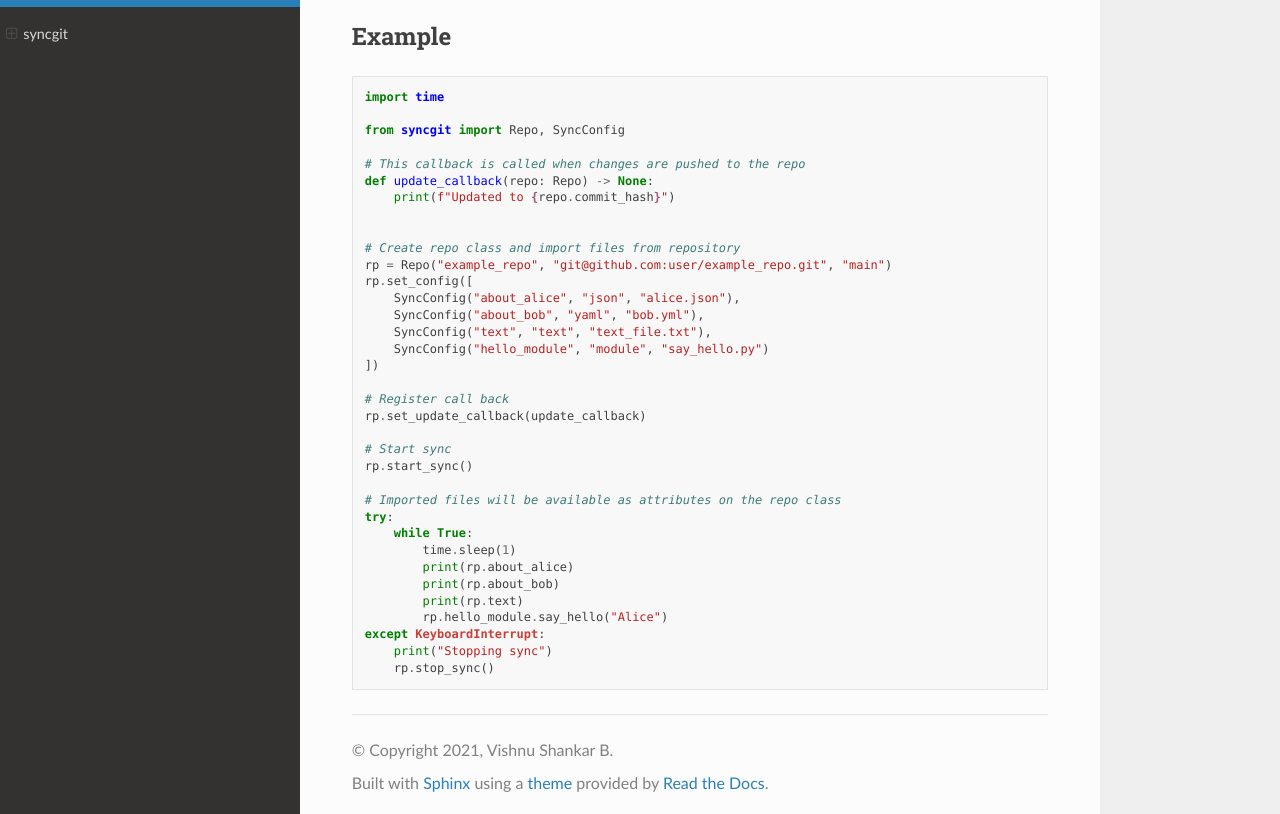
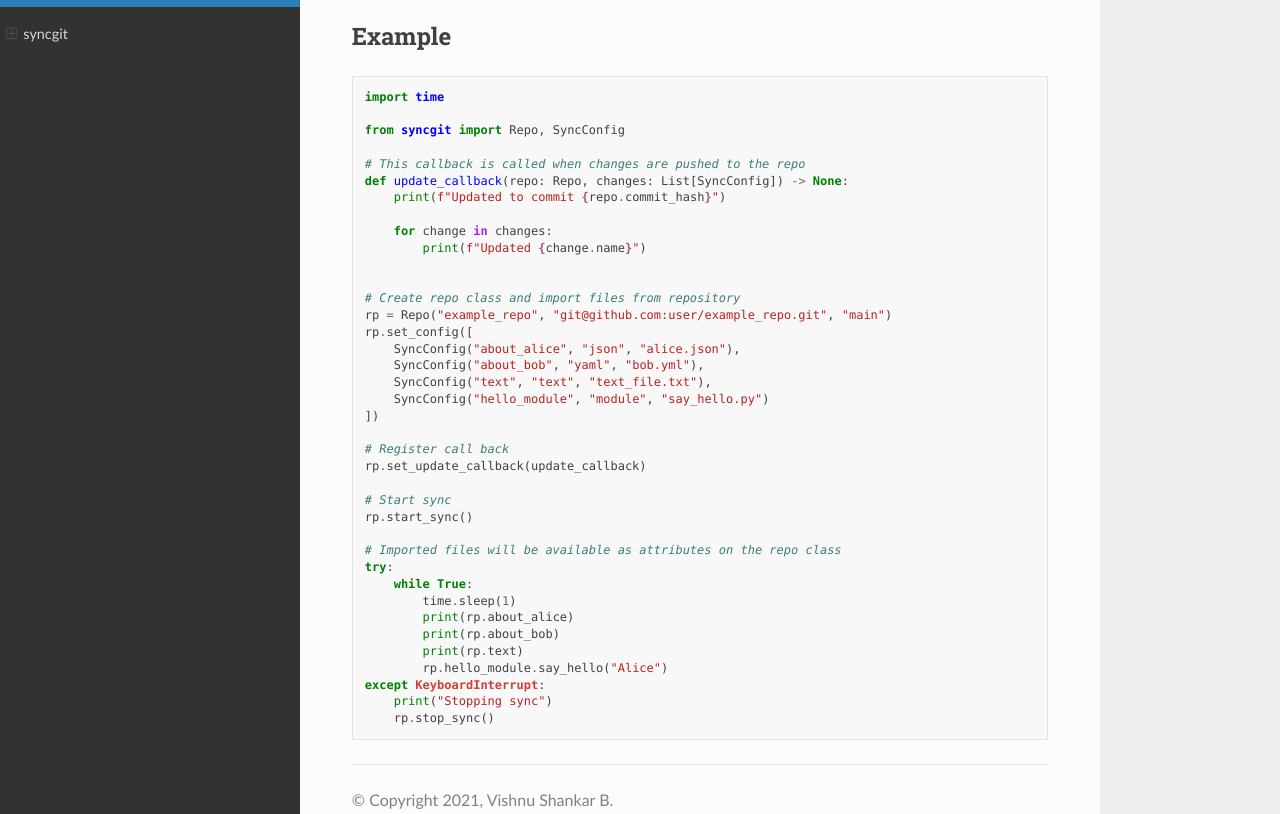
Before and after one commit to RainingComputers/syncgit, a Sphinx documentation site: the page built from docs/index.rst, in a window 1280 px wide and 900 px high, scrolled down 601 px, cut to the strip 86-900 px from the top of the window. Built offline with Sphinx 7.4.7 and the Read the Docs theme 2.0.0, drawn with Linux system fonts in a browser that asks for light colours.

Commit message:
Made changes to callback and updated docs

```diff
--- a/docs/index.rst
+++ b/docs/index.rst
@@ -48,8 +48,11 @@ Example
    from syncgit import Repo, SyncConfig
 
    # This callback is called when changes are pushed to the repo
-   def update_callback(repo: Repo) -> None:
-       print(f"Updated to {repo.commit_hash}")
+   def update_callback(repo: Repo, changes: List[SyncConfig]) -> None:
+       print(f"Updated to commit {repo.commit_hash}")
+
+       for change in changes:
+           print(f"Updated {change.name}")
 
 
    # Create repo class and import files from repository
```
Also changed, not shown: README.md (+5 -2 lines), 1 other file.
